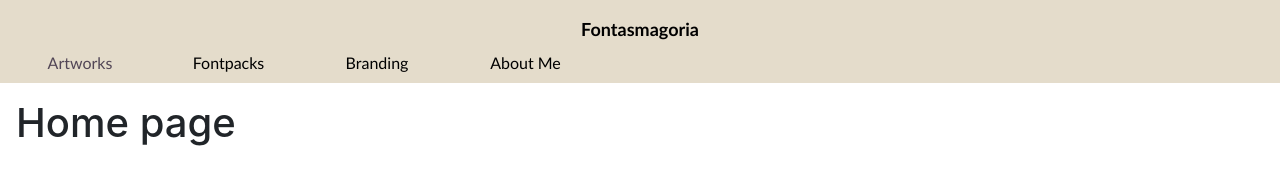
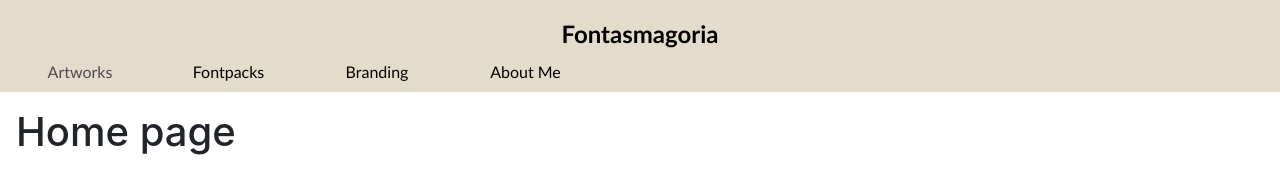
Before and after one commit to ajazli/fontasmagoria, a plain HTML site: page index.html in a window 1280 px wide. Drawn offline with nearby package versions, Linux system fonts and the light colour scheme.

Commit message:
1 file modified

```diff
--- a/styles.css
+++ b/styles.css
@@ -30,13 +30,14 @@ nav {
   border: 0;
   font-family: 'Gill Sans', 'Gill Sans MT', Calibri, 'Trebuchet MS', sans-serif;
   font-weight: bold;
-  font-size: large;
+  font-size: x-large;
 }
 
 nav a {
   display: inline-block;
   min-width: 9rem;
   padding: auto;
+  justify-content: center;
   text-align: center;
   font-family: 'Gill Sans', 'Gill Sans MT', Calibri, 'Trebuchet MS', sans-serif;
   text-decoration: none;
```
